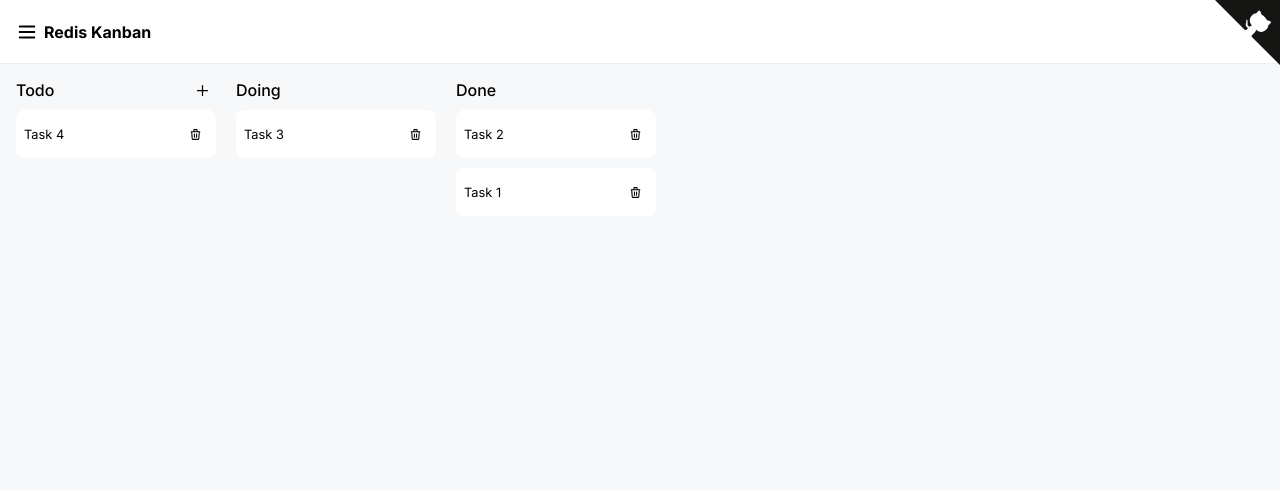
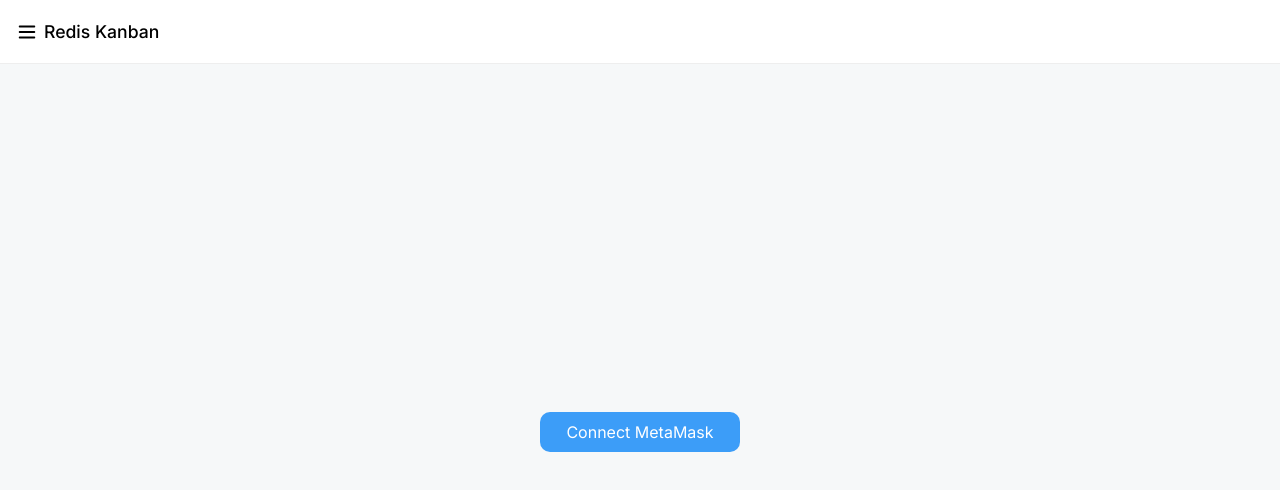
Before and after one commit to luazhizhan/redis-kanban, a Next.js app: page / in a window 1280 px wide. Shown: the top 490 px of the page. Built offline with nearby package versions, Linux system fonts and the light colour scheme; what decoders would draw is missing.

Commit message:
Add connect button to kanban board

```diff
--- /dev/null
+++ b/components/ConnectButton.module.css
@@ -0,0 +1,16 @@
+.connect {
+  border: none;
+  background: #3c9df8;
+  color: #fff;
+  border-radius: 10px;
+  height: 40px;
+  min-width: 200px;
+  cursor: pointer;
+}
+.connect:hover {
+  background: #2492f9;
+}
+.connect:disabled {
+  background: #a2a2a2;
+  cursor: not-allowed;
+}
--- /dev/null
+++ b/components/ConnectButton.tsx
@@ -0,0 +1,17 @@
+import useWallet from '../hooks/useWallet'
+import styles from './ConnectButton.module.css'
+
+const ConnectButton = (): JSX.Element => {
+  const { wallet, onConnect } = useWallet()
+  return (
+    <button
+      className={styles.connect}
+      onClick={onConnect}
+      disabled={wallet.status === 'connecting'}
+    >
+      {wallet.status === 'connecting' ? 'Connecting' : 'Connect MetaMask'}
+    </button>
+  )
+}
+
+export default ConnectButton
--- a/components/Layout.module.css
+++ b/components/Layout.module.css
@@ -27,17 +27,6 @@
   display: initial;
 }
 
-.connect {
-  border: none;
-  background: #3c9df8;
-  color: #fff;
-  border-radius: 10px;
-  height: 40px;
-  cursor: pointer;
-}
-.connect:hover {
-  background: #2b93f5;
-}
 .drawer.open .connected {
   display: flex;
   flex-direction: row;
@@ -49,6 +38,7 @@
   width: 100%;
   border-radius: 10px;
 }
+
 .drawer.open .connected:hover {
   background: rgb(226, 226, 226);
 }
@@ -82,8 +72,8 @@
 }
 
 .nav h1 {
-  font-size: 1em;
-  font-weight: 600;
+  font-size: 1.1em;
+  font-weight: 500;
   align-self: center;
 }
 
--- a/components/Layout.tsx
+++ b/components/Layout.tsx
@@ -1,7 +1,7 @@
 import { useState } from 'react'
 import useWallet from '../hooks/useWallet'
+import ConnectButton from './ConnectButton'
 import styles from './Layout.module.css'
-import GithubCornerIcon from './svgs/GithubCorner'
 import MenuIcon from './svgs/Menu'
 import UserCircleIcon from './svgs/UserCircle'
 
@@ -12,7 +12,7 @@
 const Layout = (props: Props): JSX.Element => {
   const { children } = props
   const [open, isOpen] = useState(false)
-  const { wallet, onConnect, onDisconnect } = useWallet()
+  const { wallet, onDisconnect } = useWallet()
 
   const drawerStyle = open
     ? `${styles.drawer} ${styles.open}`
@@ -22,15 +22,6 @@
     `${address.substring(0, 10)}...${address.substring(address.length - 10)}`
 
   return (
-    <>
-      <a
-        target="_blank"
-        rel="noreferrer"
-        href="https://github.com/luazhizhan/redis-kanban"
-        className="github-corner"
-      >
-        <GithubCornerIcon height="65px" width="65px" />
-      </a>
     <div className={styles.container}>
       <div className={drawerStyle}>
         {wallet.status === 'connected' ? (
@@ -39,15 +30,7 @@
             <span>{getDisplayAddress(wallet.accounts[0])}</span>
           </button>
         ) : (
-            <button
-              className={styles.connect}
-              onClick={onConnect}
-              disabled={wallet.status === 'connecting'}
-            >
-              {wallet.status === 'connecting'
-                ? 'Connecting'
-                : 'Connect MetaMask'}
-            </button>
+          <ConnectButton />
         )}
       </div>
       <div className={styles.body}>
@@ -60,7 +43,6 @@
         <div className={styles.content}>{children} </div>
       </div>
     </div>
-    </>
   )
 }
 
--- a/pages/Index.module.css
+++ b/pages/Index.module.css
@@ -3,13 +3,18 @@
   width: 100%;
   height: 100%;
   justify-content: center;
+  background: #f6f8f9;
+}
+
+.connectContent {
+  padding: 1em;
+  align-self: center;
 }
 
 .content {
   display: flex;
   flex-direction: row;
   width: 100%;
-  background: #f6f8f9;
   padding: 1em;
   gap: 20px;
   overflow: auto;
--- a/pages/index.tsx
+++ b/pages/index.tsx
@@ -1,9 +1,11 @@
 import * as JD from 'decoders'
 import type { NextPage } from 'next'
 import { ChangeEvent, useReducer, useState } from 'react'
+import ConnectButton from '../components/ConnectButton'
 import Layout from '../components/Layout'
 import AddIcon from '../components/svgs/Add'
 import DeleteIcon from '../components/svgs/Delete'
+import useWallet from '../hooks/useWallet'
 import styles from './Index.module.css'
 
 type Action =
@@ -23,13 +25,6 @@
     }
   | { type: 'DELETE'; id: number; category: Category }
 
-const ItemDecoder = JD.object({
-  id: JD.number,
-  content: JD.string,
-  isDragOver: JD.boolean,
-  category: JD.oneOf(['todo', 'doing', 'done']),
-})
-
 type Category = 'todo' | 'doing' | 'done'
 type Item = { id: number; content: string; isDragOver: boolean }
 type State = { [key in Category]: Item[] }
@@ -42,6 +37,14 @@
     { id: Date.now() + 3, content: 'Task 1', isDragOver: false },
   ],
 }
+
+const ItemDecoder = JD.object({
+  id: JD.number,
+  content: JD.string,
+  isDragOver: JD.boolean,
+  category: JD.oneOf(['todo', 'doing', 'done']),
+})
+
 function reducer(state: State, action: Action): State {
   switch (action.type) {
     case 'CREATE': {
@@ -118,6 +121,7 @@
   const [state, dispatch] = useReducer(reducer, initialState)
   const [add, setAdd] = useState(false)
   const [addInput, setAddInput] = useState('')
+  const { wallet } = useWallet()
 
   const onAddInputChange = (event: ChangeEvent<HTMLInputElement>): void => {
     const value = event.currentTarget.value
@@ -202,6 +206,18 @@
     })
   }
 
+  if (wallet.status !== 'connected') {
+    return (
+      <Layout>
+        <div className={styles.container}>
+          <section className={styles.connectContent}>
+            <ConnectButton />
+          </section>
+        </div>
+      </Layout>
+    )
+  }
+
   return (
     <Layout>
       <div className={styles.container}>
```
Lines whose indentation alone changed are shown as unchanged.
